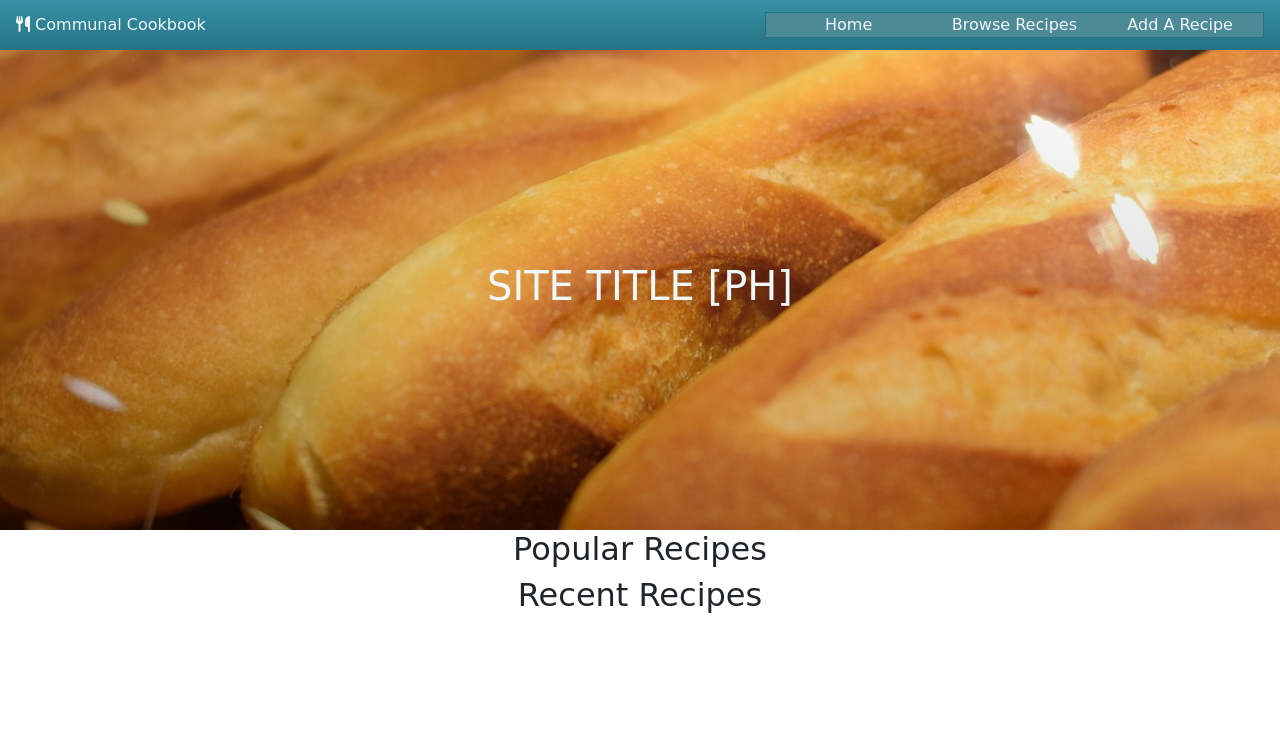
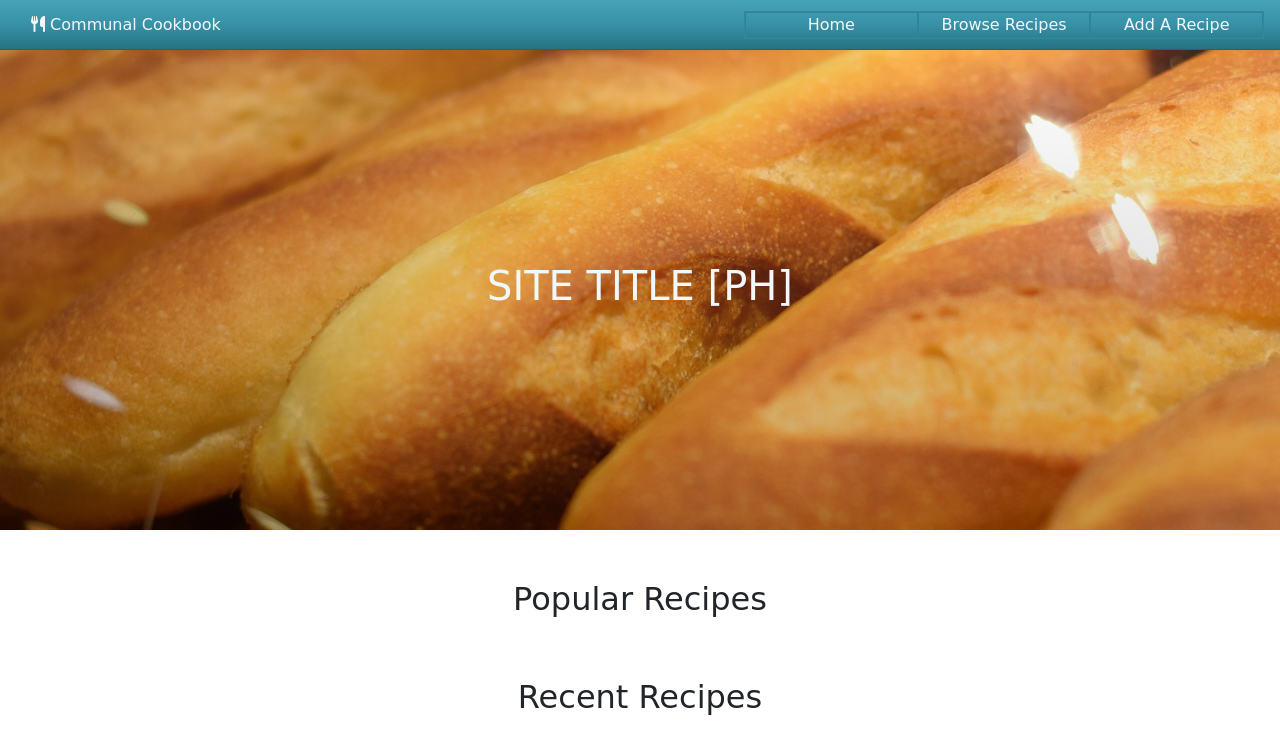
Before and after one commit to Code-Institute-Submissions/DCD-Milestone-Project-5, a Flask app: page / in a window 1280 px wide. Shown: the top 754 px of the page. Run offline with Flask 2, Linux system fonts and the light colour scheme; data that the repository does not hold is empty; some libraries are stand-ins or nearby versions; some web fonts are replaced.

Commit message:
added a slight gradient and border to the navbar to improve the look

```diff
--- a/static/css/style.css
+++ b/static/css/style.css
@@ -37,21 +37,26 @@ font-family: 'Mukta', sans-serif;
 
 .navbar{
     height:50px;
-    background:linear-gradient(#3891A6, #257283);
+    background:linear-gradient(#46a3b8,#3891A6, #257283);
+    border-bottom: 1px solid #236472
 }
 
 .navbar-list{
     margin:0;
     padding:0;
-    width:40%;
-    background: #4d8a97;
-    border: 1px, solid, #257283;
+    border: 1px solid #33889b;
 }
 
 .navbar-item{
     padding:0;
+    width:fit-content;
     text-align: center;
     vertical-align: middle;
+    border:1px solid #2f8396;
+}
+
+.navbar-item:hover{
+    background: linear-gradient(#28798b,#257283,#28798b);
 }
 
 .recipe-thumbnail-object{
@@ -77,6 +82,7 @@ font-family: 'Mukta', sans-serif;
     width:100vw;
     margin-left:-15px;
     margin-right:-15px;
+    margin-bottom:50px;
     padding:0;
     background:linear-gradient(rgba(255,255,255,0.1), rgba(0,0,0,0.2)), url(../images/baguetteStack.jpg);
     background-position:center;
@@ -85,6 +91,10 @@ font-family: 'Mukta', sans-serif;
 
 .title-splash .title{
     text-align:center;
+}
+
+.recipe-display-row{
+    margin:30px 0px;
 }
 
 /*Edit Recipe Page*/
--- a/templates/base.html
+++ b/templates/base.html
@@ -11,8 +11,8 @@
 <body class="container-fluid">
     <!--Navbar-->
     <nav class="row navbar">
-        <a class="nav-logo" href="{{url_for('home')}}"><i class="fas fa-utensils"></i> Communal Cookbook</a>
-        <div class="navbar-list row align-items-center">
+        <a class="nav-logo col-5" href="{{url_for('home')}}"><i class="fas fa-utensils"></i> Communal Cookbook</a>
+        <div class="navbar-list col-5 row align-items-center">
             <div class="navbar-item col"><a href="{{url_for('home')}}"><div>Home</div></a></div>
             <div class="navbar-item col"><a href="{{url_for('recipe_search')}}"><div>Browse Recipes</div></a></div>
             <div class="navbar-item col"><a href="{{url_for('edit_recipe', ID='new')}}"><div>Add A Recipe</div></a></div>
--- a/templates/home.html
+++ b/templates/home.html
@@ -4,7 +4,7 @@
         <h1 class="title col-5">SITE TITLE [PH]</h1>
     </div>
     <h2 class="title">Popular Recipes</h2>
-    <div class="row justify-content-center">
+    <div class="recipe-display-row row justify-content-center">
         {% for recipe in recipes_popular %}
             <a class="recipe-thumbnail-object"  href="{{ url_for('recipe_page', ID=recipe._id) }}">
                 <div class="thumbnail-background" style="background:linear-gradient(rgba(255,255,255,0.1), rgba(0,0,0,0.5)), url('{{recipe.image_link}}')"><!--Not happy with the inline styling, but not aware of a clearer way to pass this yet.-->
@@ -14,7 +14,7 @@
         {% endfor %}
     </div>
     <h2 class="title">Recent Recipes</h2>
-    <div class="row justify-content-center">
+    <div class="recipe-display-row row justify-content-center">
         {% for recipe in recipes_new %}
             <a class="recipe-thumbnail-object"  href="{{ url_for('recipe_page', ID=recipe._id) }}">
                 <div class="thumbnail-background" style="background:linear-gradient(rgba(255,255,255,0.1), rgba(0,0,0,0.5)), url('{{recipe.image_link}}')"><!--Not happy with the inline styling, but not aware of a clearer way to pass this yet.-->
```
